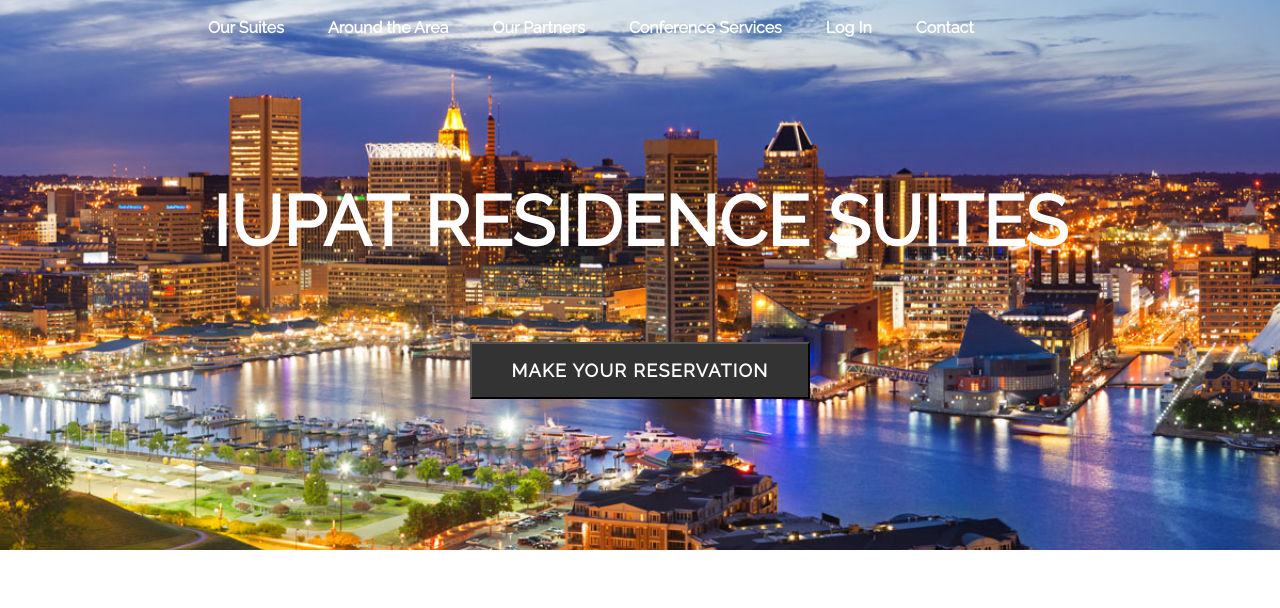
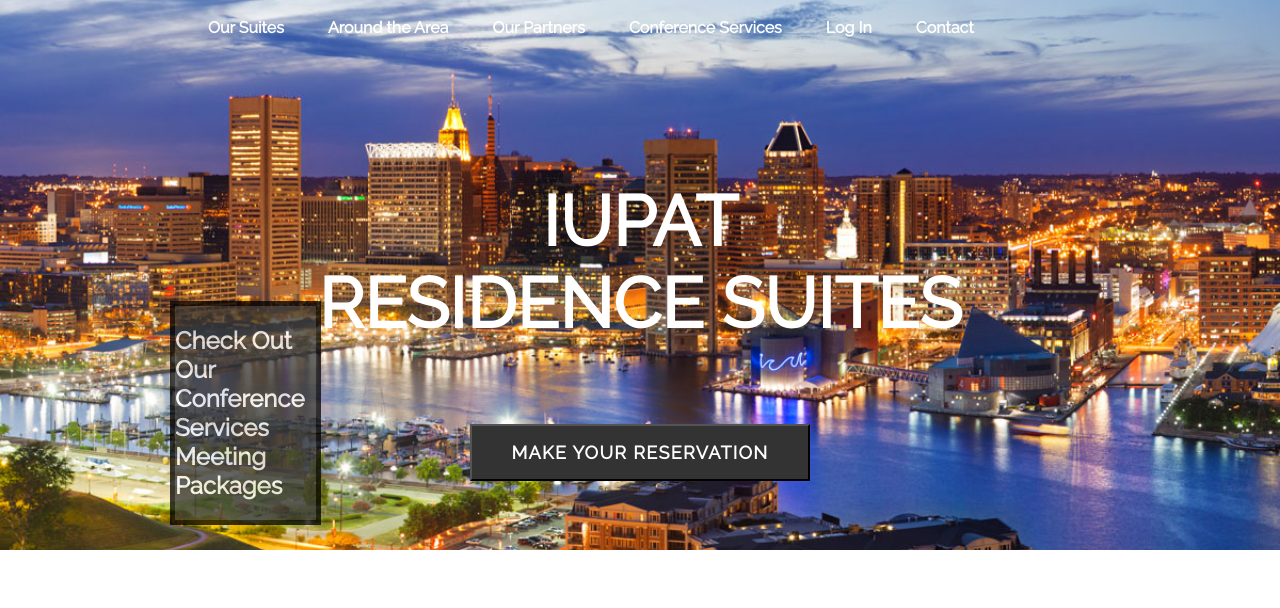
Before and after one commit to GrimmOutlook/iupat-new, a plain HTML site: page index.html in a window 1280 px wide. Shown: the top 608 px of the page. Drawn offline with Linux system fonts and the light colour scheme.

Commit message:
Added conference packagelink & sidebar.

```diff
--- a/index.html
+++ b/index.html
@@ -27,9 +27,14 @@
     <div class="jumbotron">
       <div class="container">
         <div class="main">
-          <h1>IUPAT Residence Suites</h1>
+          <h1>IUPAT<br> Residence Suites</h1>
           <a href="https://www.skywaresystems.net/WebResv.aspx?PropertyRowID=78&HotelID=1&MenuRowID=47" target="_blank">
             <button class="btn-main">Make Your Reservation</button>
+          </a>
+        </div>
+        <div class="trans-box">
+          <a href="#">
+            <h2 class="text-center">Check Out Our Conference Services Meeting Packages</h2>
           </a>
         </div>
       </div>
--- a/main.css
+++ b/main.css
@@ -71,6 +71,32 @@ header {
   display: block;
 }
 
+
+.trans-box {
+  background-color: #333;
+  opacity: 0.75;
+  position: static;
+  vertical-align: top;
+  width: 15%;
+  height: 20%;
+  border-style: solid;
+  border-width: 5px;
+  border-color: #000;
+}
+
+.trans-box a {
+  font-family: 'Raleway', sans-serif;
+  color: white;
+  text-decoration: none;
+  /*padding: 0px 5px;*/
+  /*font-weight: bold;*/
+  /*-webkit-text-stroke: 1px black;*/
+}
+
+/*Why doesn't this work?!?!?*/
+.transbox a h2 {
+  padding: 0px 5px;
+}
 
 .main {
   position: relative;
```
